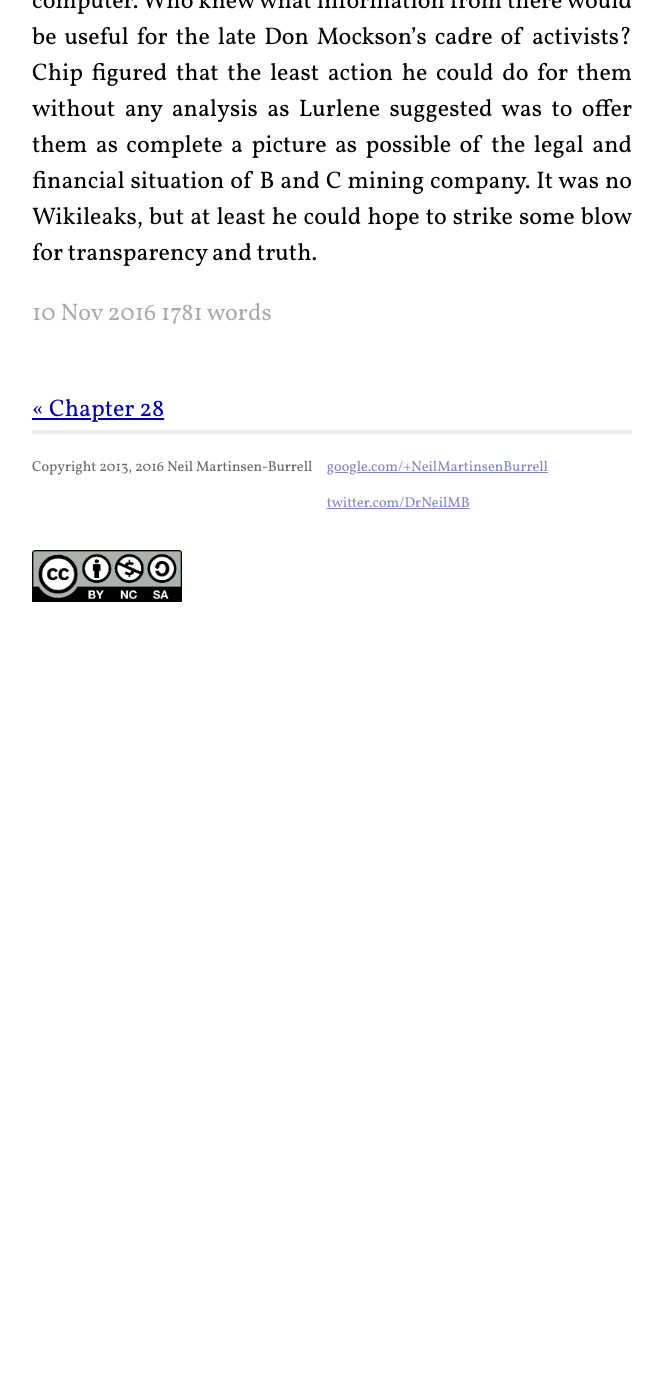
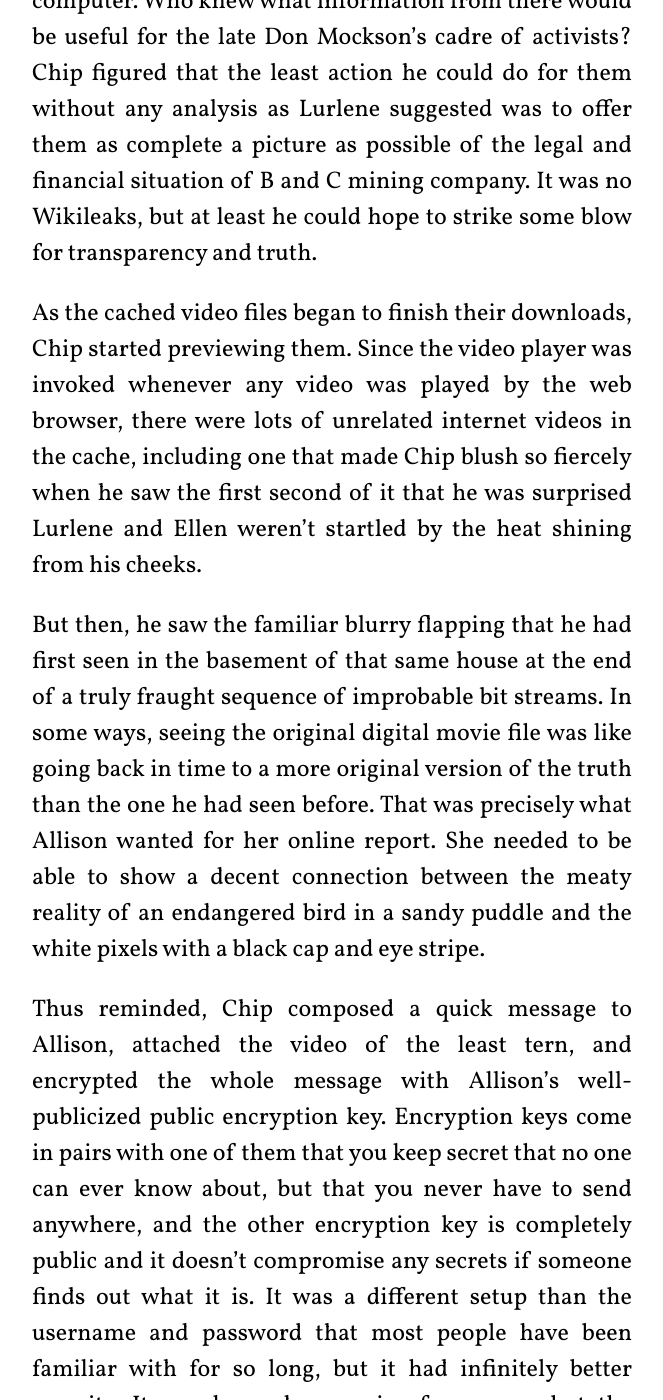
Before and after one commit to neilmb/nanowrimo2013, a Jekyll site: the page built from _posts/2016-11-10-chapter29.md, in a window 1280 px wide and 1400 px high, scrolled down 7118 px. Shown: the whole window, without its empty margins (308-971 px from the left). Built offline with Jekyll 4.4.1, drawn with Linux system fonts in a browser that asks for light colours; before the commit the page ends 7748 px from its top, so only the background shows below that; some of the changed text lies outside the part shown.

Commit message:
super sleepy

```diff
--- a/_posts/2016-11-10-chapter29.md
+++ b/_posts/2016-11-10-chapter29.md
@@ -162,3 +162,56 @@
 them as complete a picture as possible of the legal and financial situation of
 B and C mining company. It was no Wikileaks, but at least he could hope to
 strike some blow for transparency and truth.
+
+As the cached video files began to finish their downloads, Chip started
+previewing them. Since the video player was invoked whenever any video was
+played by the web browser, there were lots of unrelated internet videos in the
+cache, including one that made Chip blush so fiercely when he saw the first
+second of it that he was surprised Lurlene and Ellen weren't startled by the
+heat shining from his cheeks.
+
+But then, he saw the familiar blurry flapping that he had first seen in the
+basement of that same house at the end of a truly fraught sequence of
+improbable bit streams. In some ways, seeing the original digital movie file
+was like going back in time to a more original version of the truth than the
+one he had seen before. That was precisely what Allison wanted for her online
+report. She needed to be able to show a decent connection between the meaty
+reality of an endangered bird in a sandy puddle and the white pixels with a
+black cap and eye stripe.
+
+Thus reminded, Chip composed a quick message to Allison, attached the video of
+the least tern, and encrypted the whole message with Allison's well-publicized
+public encryption key. Encryption keys come in pairs with one of them that you
+keep secret that no one can ever know about, but that you never have to send
+anywhere, and the other encryption key is completely public and it doesn't
+compromise any secrets if someone finds out what it is. It was a different
+setup than the username and password that most people have been familiar with
+for so long, but it had infinitely better security. It was beyond expensive
+for anyone but the person who held the corresponding private key to read the
+message that Chip was sending to Allison with the video file. People didn't
+tend to send around encrypted versions of their home movies, but in this
+situation it made nothing but sense.
+
+Noting that the rest of the file downloads were continuing on pace, Chip
+severed the connection between his laptop and the trojan plug at Buck's
+office. He hoped that he had been careful enough at each step along the way to
+cover his tracks so that nobody could return the favor he had done for Buck
+Lemaire and hack back on him, but only some more time would tell.
+
+Chip filled in Lurlene and Ellen on what was going on and what he had finally
+been able to accomplish. He started to pack up the various cords and cables
+that tended to pile up around himself every time he took out his laptop and
+settled in to get some work done. It looked when it was happening like Chip
+was deliriously happy and he just had to keep up a steady stream of
+string-like offerings of gratitude to the gods of technology. While he was
+re-coiling what looked like his prosthetic intestines, Lurlene helped Ellen
+take the dishes they had made over to the sink.
+
+Chip finished just before the other two finished filling the mugs with water
+and leaving them in the bottom of the sink (which contained enough other mugs
+that Chip at least didn't feel bad about packing up and heading out before
+everything was toweled dry.  He thanked Ellen for the use of her basement
+internet for his nefarious purposes and waited impatiently by the front door
+while Lurlene said her goodbyes and began to schedule Ellen's next appointment
+at the spa. Chip huffed silently to himself, but apparently not completely
+silent because another one of these cell phone poviders had heard about this
```
